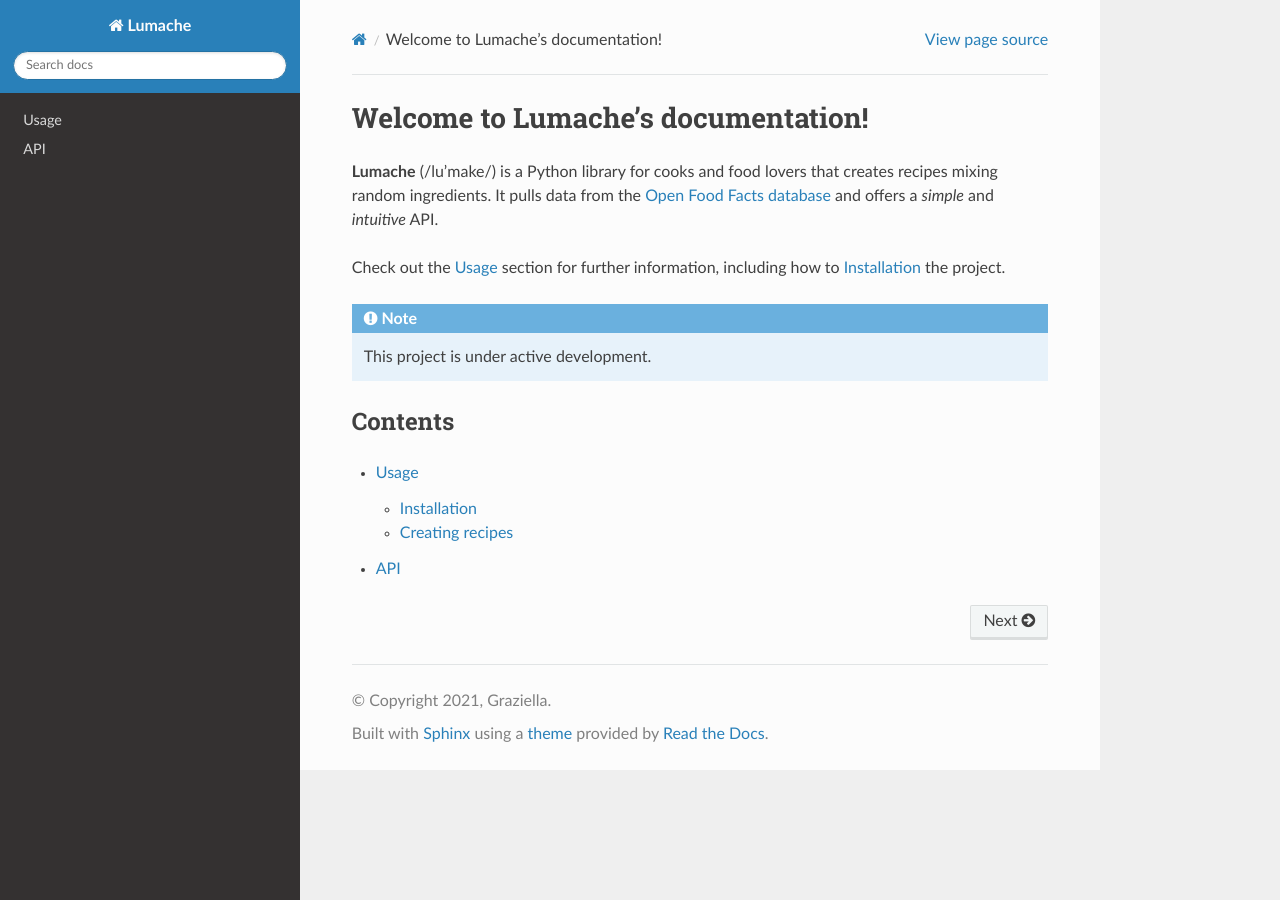
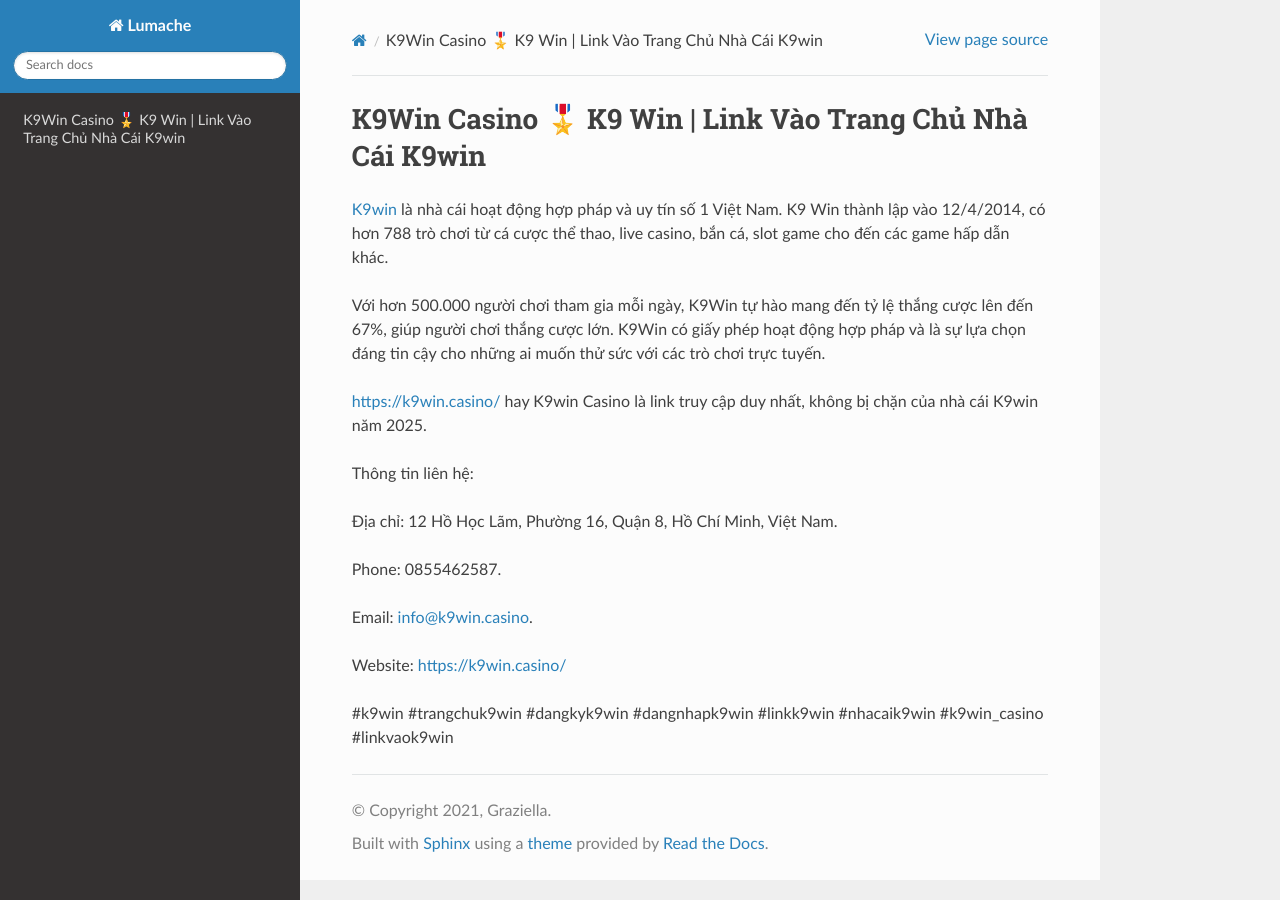
Before and after one commit to raaginigandhi216/k9wincasino, a Sphinx documentation site: the page built from docs/source/index.rst, in a window 1280 px wide. Built offline with Sphinx 7.4.7 and the Read the Docs theme 3.1.0, drawn with Linux system fonts in a browser that asks for light colours.

Commit message:
Update index.rst

```diff
--- a/docs/source/index.rst
+++ b/docs/source/index.rst
@@ -1,22 +1,20 @@
-Welcome to Lumache's documentation!
+K9Win Casino 🎖️ K9 Win | Link Vào Trang Chủ Nhà Cái K9win
 ===================================
 
-**Lumache** (/lu'make/) is a Python library for cooks and food lovers
-that creates recipes mixing random ingredients.
-It pulls data from the `Open Food Facts database <https://world.openfoodfacts.org/>`_
-and offers a *simple* and *intuitive* API.
+`K9win <https://k9win.casino/>`_ là nhà cái hoạt động hợp pháp và uy tín số 1 Việt Nam. K9 Win thành lập vào 12/4/2014, có hơn 788 trò chơi từ cá cược thể thao, live casino, bắn cá, slot game cho đến các game hấp dẫn khác.
 
-Check out the :doc:`usage` section for further information, including
-how to :ref:`installation` the project.
+Với hơn 500.000 người chơi tham gia mỗi ngày, K9Win tự hào mang đến tỷ lệ thắng cược lên đến 67%, giúp người chơi thắng cược lớn. K9Win có giấy phép hoạt động hợp pháp và là sự lựa chọn đáng tin cậy cho những ai muốn thử sức với các trò chơi trực tuyến.
 
-.. note::
+https://k9win.casino/ hay K9win Casino là link truy cập duy nhất, không bị chặn của nhà cái K9win năm 2025.
 
-   This project is under active development.
+Thông tin liên hệ:
 
-Contents
---------
+Địa chỉ: 12 Hồ Học Lãm, Phường 16, Quận 8, Hồ Chí Minh, Việt Nam.
 
-.. toctree::
+Phone: 0855462587.
 
-   usage
-   api
+Email: info@k9win.casino.
+
+Website: https://k9win.casino/
+
+#k9win #trangchuk9win #dangkyk9win #dangnhapk9win #linkk9win #nhacaik9win #k9win_casino #linkvaok9win
```
